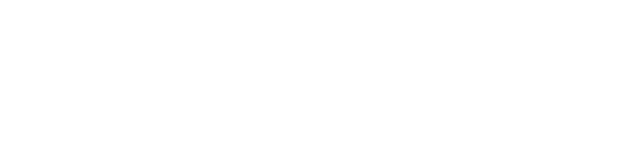
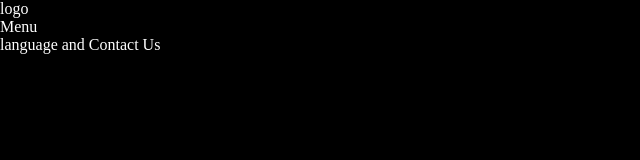
Before and after one commit to planner-sohrab/credit-card-landing-page, a plain HTML site: page index.html in a window 1280 px wide. Shown: the whole page, without its empty margins (0-640 px from the left). Drawn offline with Linux system fonts and the light colour scheme.

Commit message:
adding assets

```diff
--- a/index.html
+++ b/index.html
@@ -4,7 +4,14 @@
     <meta charset="UTF-8" />
     <meta http-equiv="X-UA-Compatible" content="IE=edge" />
     <meta name="viewport" content="width=device-width, initial-scale=1.0" />
+    <link rel="stylesheet" href="style.css" />
     <title>Credit Card Landing Page</title>
   </head>
-  <body></body>
+  <body>
+    <nav>
+      <div>logo</div>
+      <div>Menu</div>
+      <div>language and Contact Us</div>
+    </nav>
+  </body>
 </html>
--- a/style.css
+++ b/style.css
@@ -0,0 +1,6 @@
+body {
+  margin: 0;
+  padding: 0;
+  background-color: #000;
+  color: #fff;
+}
```
Also changed, not shown: Assets/Assets/Icons/4stars.svg (added), Assets/Assets/Icons/5stars.svg (added), Assets/Assets/Icons/Logo.svg (added), Assets/Assets/Icons/RightArrow.svg (added), Assets/Assets/Icons/Vector 402.svg (added), Assets/Assets/Icons/btn-pink-bg.svg (added), Assets/Assets/Icons/cloud-add.svg (added), Assets/Assets/Icons/dollar-circle.svg (added), Assets/Assets/Icons/lock.svg (added), Assets/Assets/Photos/Diamond-left.png (added), Assets/Assets/Photos/Diamond-right.png (added), Assets/Assets/Photos/Rectangle 6773.png (added), Assets/Assets/Photos/Rectangle 6774.png (added), Assets/Assets/Photos/VCards.png (added), 2 more files, 2 other files.
